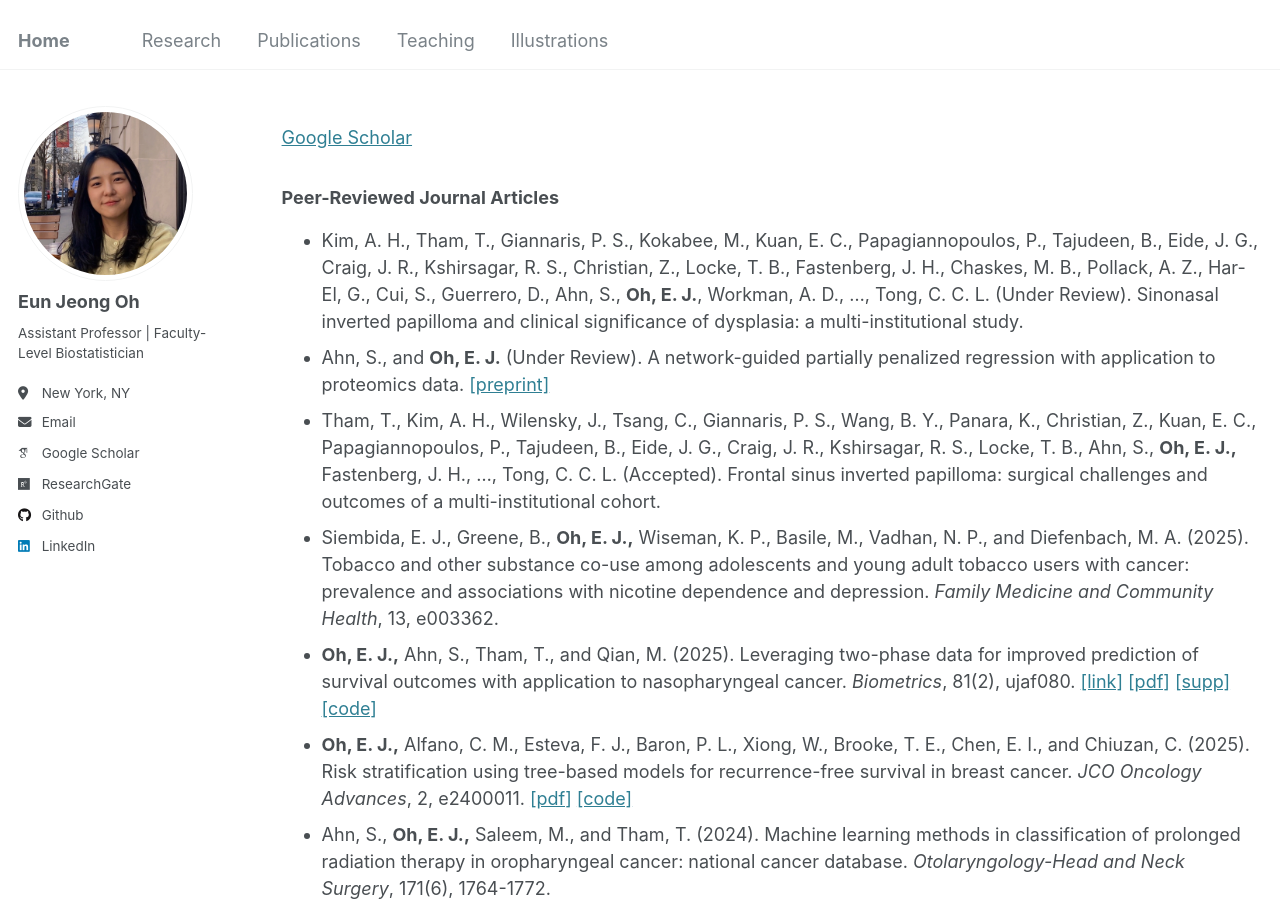
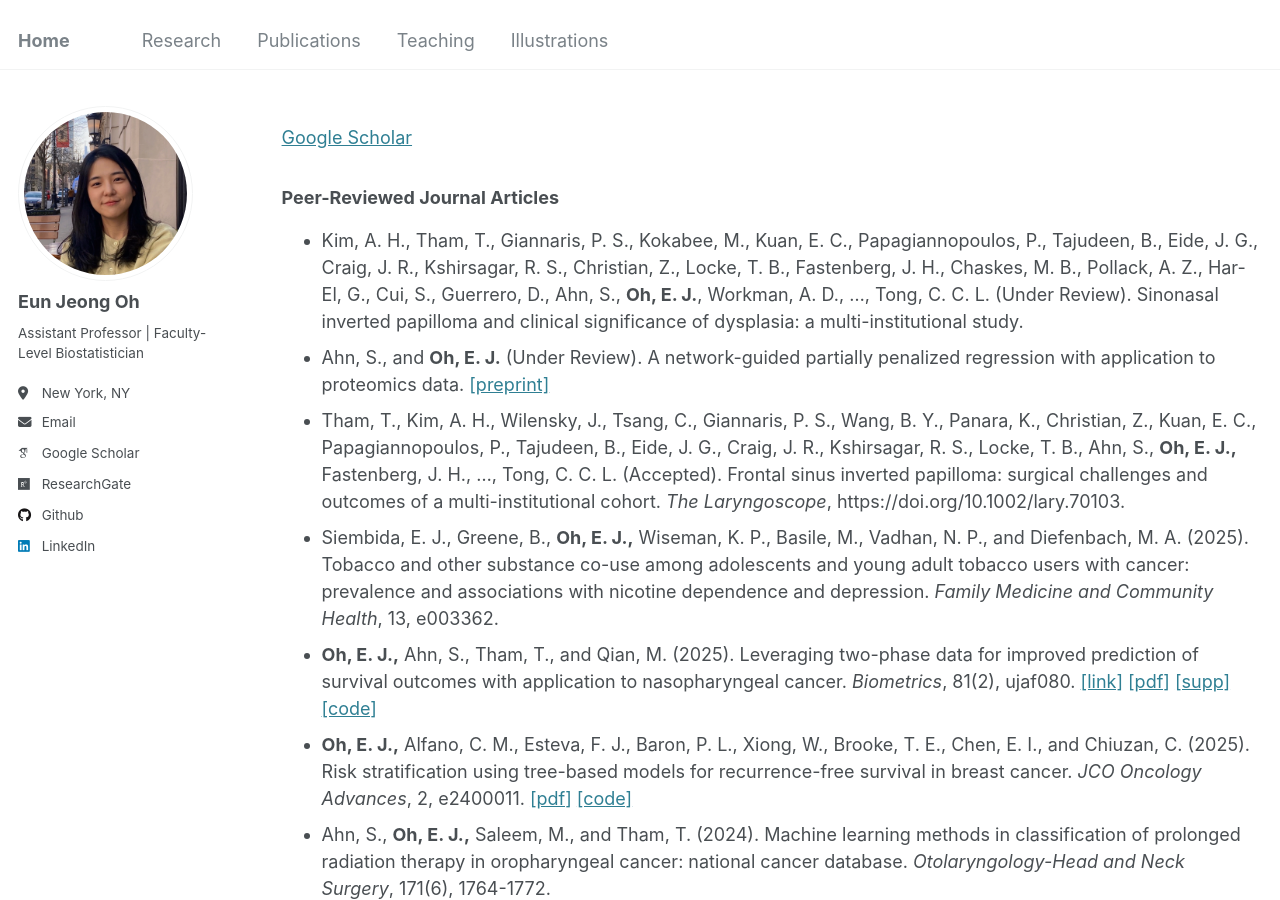
Before and after one commit to oheunj/oheunj.github.io, a Jekyll site: the page built from _pages/publications.md, in a window 1280 px wide and 900 px high. Built offline with Jekyll 4.4.1, drawn with Linux system fonts in a browser that asks for light colours; some web fonts are replaced.

Commit message:
Update publications.md

```diff
--- a/_pages/publications.md
+++ b/_pages/publications.md
@@ -14,7 +14,7 @@
 ### Peer-Reviewed Journal Articles
 * Kim, A. H., Tham, T., Giannaris, P. S., Kokabee, M., Kuan, E. C., Papagiannopoulos, P., Tajudeen, B., Eide, J. G., Craig, J. R., Kshirsagar, R. S., Christian, Z., Locke, T. B., Fastenberg, J. H., Chaskes, M. B., Pollack, A. Z., Har-El, G., Cui, S., Guerrero, D., Ahn, S., __Oh, E. J.__, Workman, A. D., ..., Tong, C. C. L. (Under Review). Sinonasal inverted papilloma and clinical significance of dysplasia: a multi-institutional study.
 * Ahn, S., and __Oh, E. J.__ (Under Review). A network-guided partially penalized regression with application to proteomics data. [[preprint]](https://arxiv.org/pdf/2505.22986)
-* Tham, T., Kim, A. H., Wilensky, J., Tsang, C., Giannaris, P. S., Wang, B. Y., Panara, K., Christian, Z., Kuan, E. C., Papagiannopoulos, P., Tajudeen, B., Eide, J. G., Craig, J. R., Kshirsagar, R. S., Locke, T. B., Ahn, S., __Oh, E. J.,__ Fastenberg, J. H., ..., Tong, C. C. L. (Accepted). Frontal sinus inverted papilloma: surgical challenges and outcomes of a multi-institutional cohort.
+* Tham, T., Kim, A. H., Wilensky, J., Tsang, C., Giannaris, P. S., Wang, B. Y., Panara, K., Christian, Z., Kuan, E. C., Papagiannopoulos, P., Tajudeen, B., Eide, J. G., Craig, J. R., Kshirsagar, R. S., Locke, T. B., Ahn, S., __Oh, E. J.,__ Fastenberg, J. H., ..., Tong, C. C. L. (Accepted). Frontal sinus inverted papilloma: surgical challenges and outcomes of a multi-institutional cohort. _The Laryngoscope_, https://doi.org/10.1002/lary.70103.
 * Siembida, E. J., Greene, B., __Oh, E. J.,__ Wiseman, K. P., Basile, M., Vadhan, N. P., and Diefenbach, M. A. (2025). Tobacco and other substance co-use among adolescents and young adult tobacco users with cancer: prevalence and associations with nicotine dependence and depression. _Family Medicine and Community Health_, 13, e003362.
 * __Oh, E. J.,__ Ahn, S., Tham, T., and Qian, M. (2025). Leveraging two-phase data for improved prediction of survival outcomes with application to nasopharyngeal cancer. _Biometrics_, 81(2), ujaf080. [[link]](https://academic.oup.com/biometrics/article/doi/10.1093/biomtc/ujaf080/8174609?utm_source=authortollfreelink&utm_campaign=biometrics&utm_medium=email&guestAccessKey=3eeab5b5-3196-45c2-a2dc-26cd057f53c8) [[pdf]](https://oheunj.github.io/files/ujaf080.pdf) [[supp]](https://oheunj.github.io/files/BIOM_SuppMaterials_TwoPhaseSurv.pdf) [[code]](https://github.com/oheunj/TwoPhaseSurv)
 * __Oh, E. J.,__ Alfano, C. M., Esteva, F. J., Baron, P. L., Xiong, W., Brooke, T. E., Chen, E. I., and  Chiuzan, C. (2025). Risk stratification using tree-based models for recurrence-free survival in breast cancer. _JCO Oncology Advances_, 2, e2400011. [[pdf]](https://ascopubs.org/doi/pdfdirect/10.1200/OA.24.00011) [[code]](https://github.com/oheunj/SurvTrees)
```
